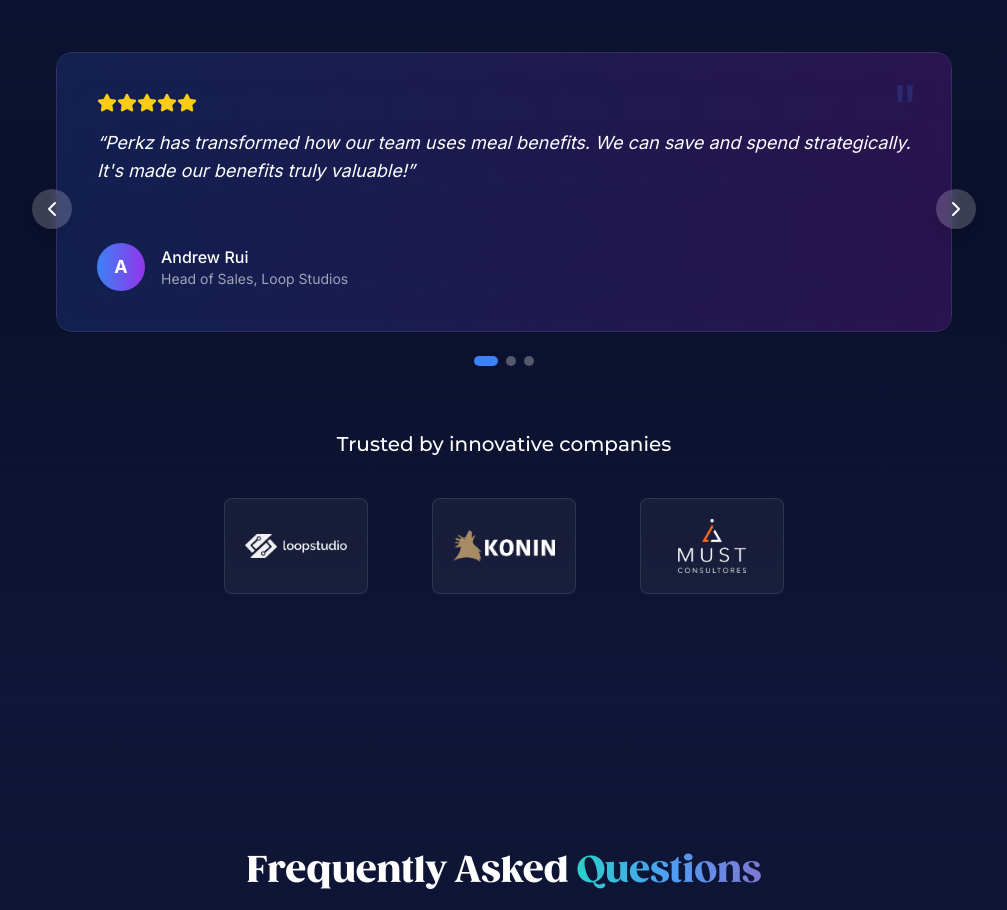
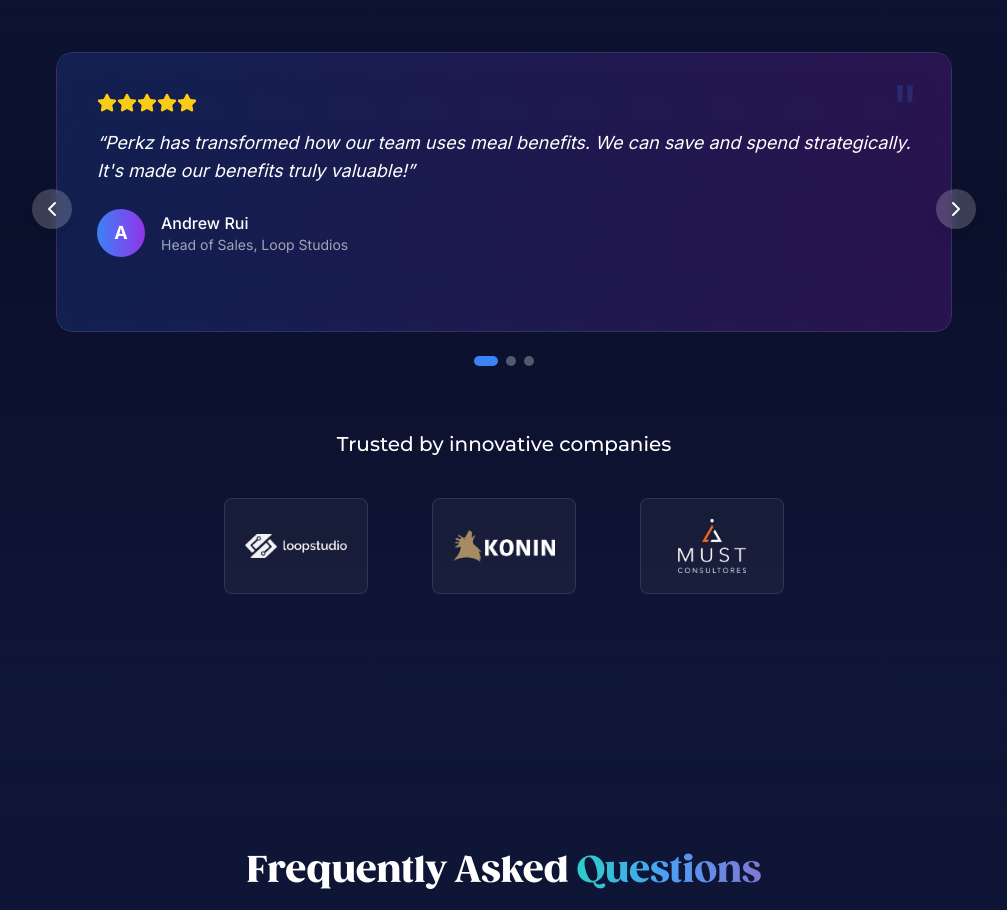
Before and after one commit to Rolangas/Perkz, a Next.js app: page / in a window 1280 px wide. Shown: the part 3420-4330 px from the top of the page, without its empty margins (136-1143 px from the left). Built offline with nearby package versions, Linux system fonts and the light colour scheme.

Commit message:
Fix spacing between testimonial content and person info

```diff
--- a/components/TestimonialsSection.tsx
+++ b/components/TestimonialsSection.tsx
@@ -166,14 +166,16 @@ const TestimonialsSection = () => {
                           />
                         ))}
                       </div>
-                      <p className="text-white text-base md:text-lg italic mb-4 md:mb-6 overflow-y-auto flex-grow">&ldquo;{testimonials[activeSlide].content}&rdquo;</p>
-                      <div className="flex items-center mt-auto">
+                      <div className="flex flex-col h-full">
+                        <p className="text-white text-base md:text-lg italic mb-3 md:mb-4">&ldquo;{testimonials[activeSlide].content}&rdquo;</p>
+                        <div className="flex items-center mt-2">
                           <div className="w-10 h-10 md:w-12 md:h-12 rounded-full bg-gradient-to-r from-blue-500 to-purple-600 flex items-center justify-center text-white font-bold text-base md:text-lg mr-3 md:mr-4 flex-shrink-0">
                             {testimonials[activeSlide].name.charAt(0)}
                           </div>
                           <div>
                             <div className="text-white font-medium text-sm md:text-base">{testimonials[activeSlide].name}</div>
                             <div className="text-white/60 text-xs md:text-sm">{testimonials[activeSlide].role}, {testimonials[activeSlide].company}</div>
+                          </div>
                         </div>
                       </div>
                     </div>
```
Lines whose indentation alone changed are shown as unchanged.
